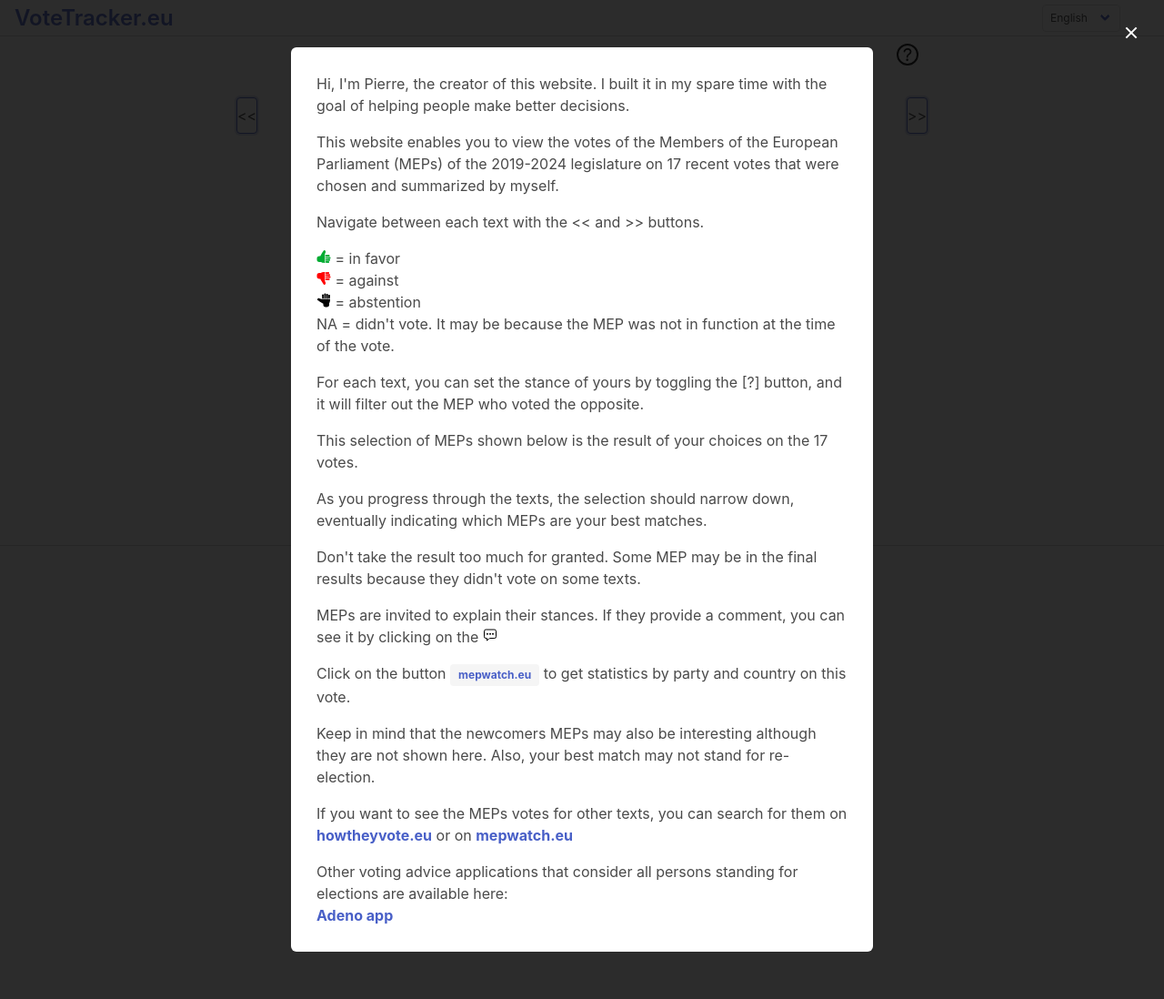
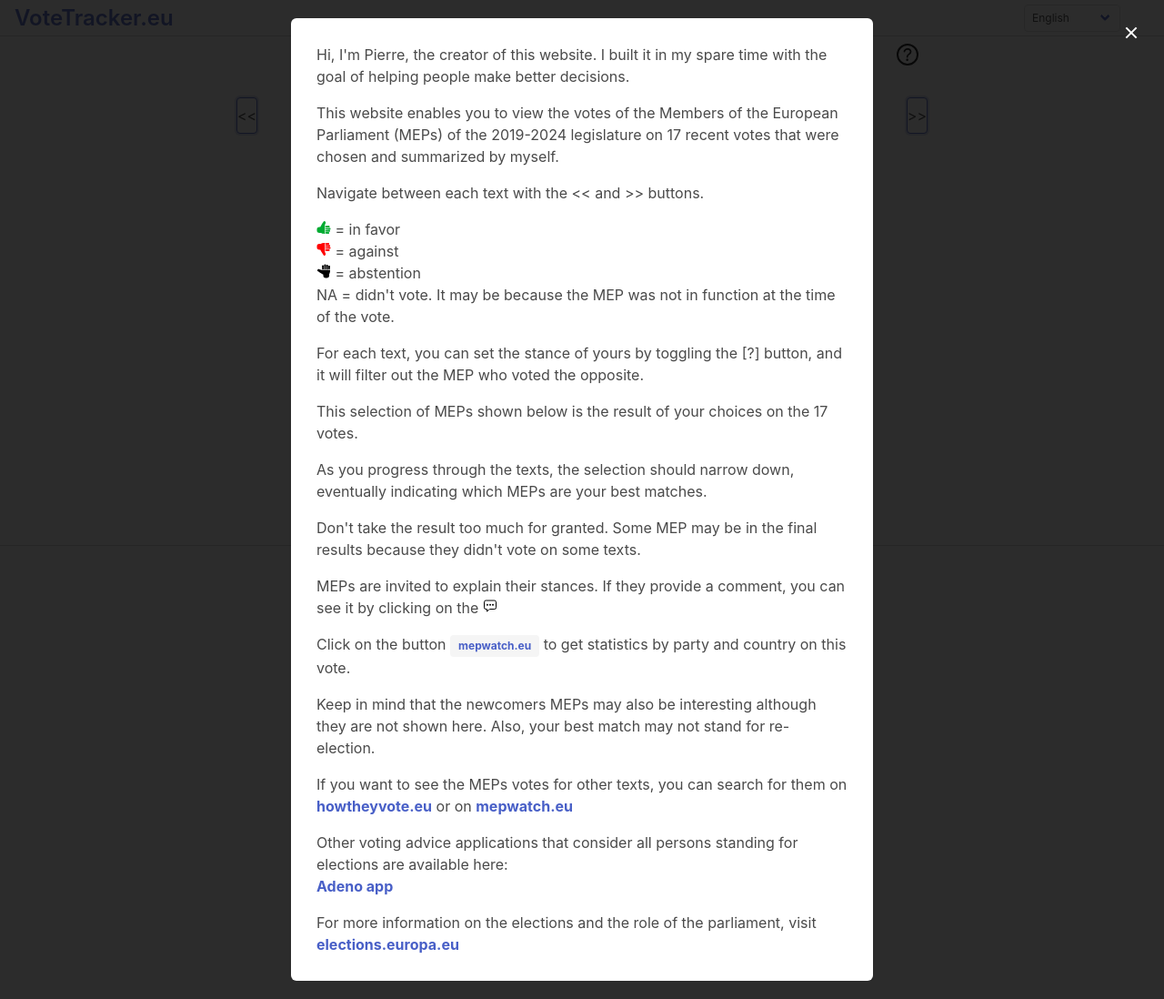
Before and after one commit to pierreloicq/votetracker.eu, a Django app: template yvm/templates/yvm/summary.html in a window 1280 px wide, after a click that opens the changed part. Shown: the whole page at 91% size. Run offline with Django 4.2, Linux system fonts and the light colour scheme; the template is opened without the code that fills it: most values are stand-ins (such as "Sample title", 1, 10 or a date in 2020); some libraries are stand-ins or nearby versions; grey boxes are pictures that could not be loaded.

Commit message:
corrected english mistakes, added nederlands

```diff
--- a/populate_vote_and_position_tables.py
+++ b/populate_vote_and_position_tables.py
@@ -37,7 +37,7 @@ voteidListList = [
     # 13.09.2023 - 62prcnt in favor
     [2,
      '157953',
-     _('Improve and harmonise air quality monitoring and consider more realistic air pollution tresholds, to be met by 2035, while intermediate threshold must be met by 2030'),
+     _('Improve and harmonise air quality monitoring and consider more realistic air pollution thresholds, to be met by 2035, while intermediate threshold must be met by 2030'),
      'Environment',
      'https://www.europarl.europa.eu/news/en/press-room/20230911IPR04915/air-pollution-meps-want-stricter-limits-to-achieve-zero-pollution-by-2050',
      'https://oeil.secure.europarl.europa.eu/oeil/popups/ficheprocedure.do?reference=2022/0347(COD)&l=en',
@@ -85,7 +85,7 @@ voteidListList = [
     # 20.04.2023, 391/140/25
     [7,
      '154562',
-     _('Facilitate the obtention of the EU long-term resident status for foreigners who have been living in EU for more than 3 years'),
+     _('Facilitate the obtainment of the EU long-term resident status for foreigners who have been living in EU for more than 3 years'),
      'Civil Liberties, justice and home affairs',
     #  'https://www.europarl.europa.eu/news/en/press-room/20230419IPR80906/asylum-and-migration-parliament-confirms-key-reform-mandates', # too many things here
      'https://oeil.secure.europarl.europa.eu/oeil/popups/summary.do?id=1740310&t=e&l=en',
@@ -131,7 +131,7 @@ voteidListList = [
     # 15.06.2023, 411/97/37
     [12,
      '156258',
-     _('Launch investigations and implement safeguards to prevent abuse in the use of spyware (e.g. by police, EU or imported from/exported to non-EU governements)'),
+     _('Launch investigations and implement safeguards to prevent abuse in the use of spyware (e.g. by police, EU or imported from/exported to non-EU governments)'),
      'Liberty',
      'https://www.europarl.europa.eu/news/en/press-room/20230609IPR96217/spyware-meps-call-for-full-investigations-and-safeguards-to-prevent-abuse',
      'https://oeil.secure.europarl.europa.eu/oeil/popups/ficheprocedure.do?reference=2022/2077(INI)&l=en',
--- a/yvm/static/yvm/summary.js
+++ b/yvm/static/yvm/summary.js
@@ -275,3 +275,10 @@ document.addEventListener('DOMContentLoaded', () => {
       }
     });
   });
+
+
+// alert for AI translated languages
+var languageCode = document.getElementById('language-code').getAttribute('data-language-code');
+if (languageCode === 'nl') {
+    alert("De huidige vertaling van Frans/Engels naar Nederlands is gemaakt door kunstmatige intelligentie. Als je een fout ziet, of als je gemotiveerd bent om de volledige vertaling te valideren, neem dan contact met me op.");
+}
--- a/yvm/templates/yvm/summary.html
+++ b/yvm/templates/yvm/summary.html
@@ -9,7 +9,7 @@
     <div class="is-flex country_section is-align-items-baseline">
         <!-- {# country name and flag #} -->
         <h2 class="subtitle is-4 center_content country_name_flag pt-3">
-            {% translate country %} {{ language_code }}
+            {% translate country %}
             <img class="icon" src="https://fonts.gstatic.com/s/e/notoemoji/15.0/{{ country_code }}/72.png" alt="{% translate country %} {% translate 'flag' %}">
         </h2>
 
@@ -289,11 +289,17 @@
                     {% endif %}
                         <b><a href="https://linktr.ee/adeno.eu" target="_blank">Adeno app</a></b>
             </p>
+            <p>
+                {% translate "For more information on the elections and the role of the parliament, visit" %}
+                <b><a href="https://elections.europa.eu/" target="_blank">elections.europa.eu</a></b>
+            </p>
           </div>
         </div>
 
         <button class="modal-close is-large" aria-label="close"></button>
     </div>
 
+    <div id="language-code" data-language-code="{{ language_code }}"></div>
+
     <script src="{% static 'yvm/summary.js' %}"></script>
 {% endblock %}
--- a/yvm/views.py
+++ b/yvm/views.py
@@ -8,7 +8,7 @@ from django.urls import reverse
 from .models import Position
 from .forms import CountrySelectionForm
 import pandas as pd
-# from django.utils.translation import get_language
+from django.utils.translation import get_language
 from django.utils.translation import gettext_lazy as _
 
 
@@ -68,6 +68,7 @@ def index(request):
 
 def bycountryAllTexts(request):
     country = request.GET.get('country')
+    language_code = get_language()
     allData = Position.objects.filter(mep__country=country).values('mep__fullname', 'mep__national_party',
                             'vote__short_desc','stance', 'comment', 'mep__photo_url',
                             'mep__eu_page_url', 'mep__eu_group_short',
@@ -108,5 +109,6 @@ def bycountryAllTexts(request):
 
     #### for dev, to see the shape of the table, output here df.to_html() instead of df and display {{ df|safe }} in summary.html
     context = {'df':df, 'country':country, 'country_code':country_codes[country],
-               'nb_mep':df.shape[0], 'nb_votes':len(df.columns), 'eu_party_dict':eu_party_dict}
+               'nb_mep':df.shape[0], 'nb_votes':len(df.columns), 'eu_party_dict':eu_party_dict,
+               'language_code':language_code}
     return render(request, "yvm/summary.html", context)
```
Also changed, not shown: yvm_site/settings.py (+9 -6 lines), locale/fr/LC_MESSAGES/django.po, locale/nl/LC_MESSAGES/django.po (added), yvm/templates/yvm/language_selection.html (line endings or trailing spaces), 3 other files.
